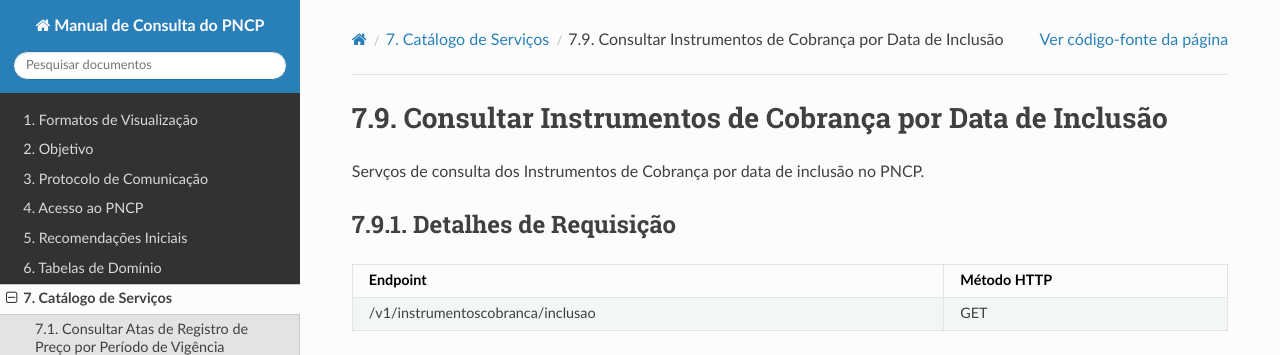
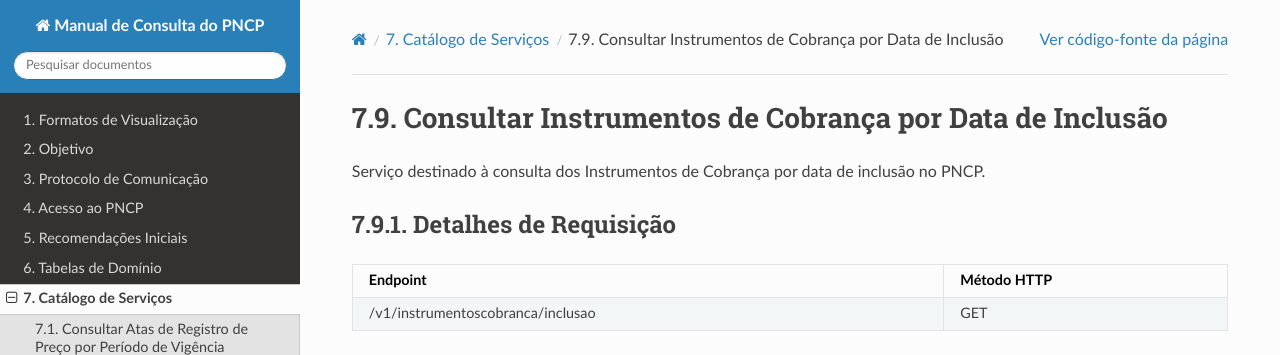
Before and after one commit to sofiaestrelab/Manual-de-Consulta-do-PNCP, a Sphinx documentation site: the page built from docs/source/catalogo_de_servicos/consultar_instrumentos_de_cobranca_por_data_de_inclusao.rst, in a window 1280 px wide. Shown: the top 355 px of the page. Built offline with Sphinx 7.4.7 and the Read the Docs theme 3.1.0, drawn with Linux system fonts in a browser that asks for light colours.

Commit message:
Update consultar_instrumentos_de_cobranca_por_data_de_inclusao.rst

```diff
--- a/docs/source/catalogo_de_servicos/consultar_instrumentos_de_cobranca_por_data_de_inclusao.rst
+++ b/docs/source/catalogo_de_servicos/consultar_instrumentos_de_cobranca_por_data_de_inclusao.rst
@@ -1,7 +1,7 @@
 Consultar Instrumentos de Cobrança por Data de Inclusão
 =======================================================
 
-Servços de consulta dos Instrumentos de Cobrança por data de inclusão no PNCP.
+Serviço destinado à consulta dos Instrumentos de Cobrança por data de inclusão no PNCP.
 
 
 Detalhes de Requisição
```
